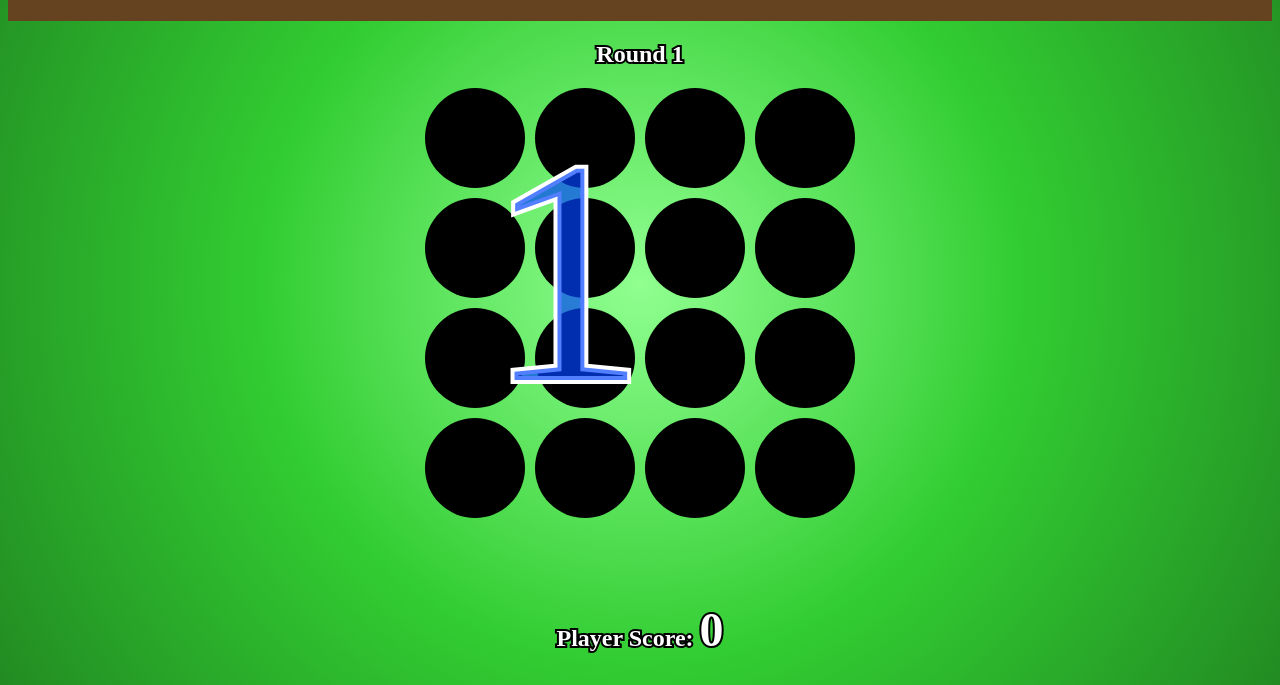
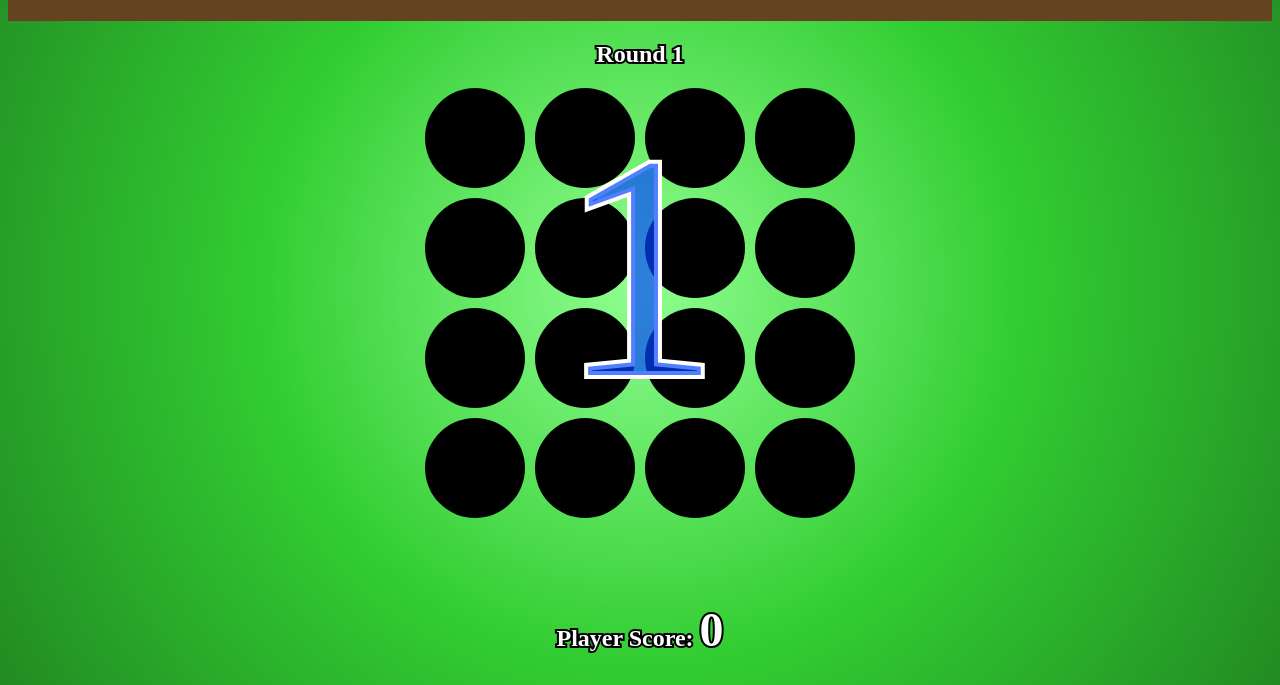
Before and after one commit to size12husky/whack-a-mole, a plain HTML site: page index.html in a window 1280 px wide. Both pictures are taken after a click on the button "Start". Shown: the part 117-802 px from the top of the page. Drawn offline with Linux system fonts and the light colour scheme; a web font is replaced by a local one.

Commit message:
Changed countdown styles

```diff
--- a/styles.css
+++ b/styles.css
@@ -100,13 +100,14 @@ header {
     justify-content: center;
 }
 
-
 .countdown {
     display: none;
     font-size: 20em;
     margin: 0 auto;
-    position: absolute;
-    left: 38%;
+    position: fixed;
+    top: 25%;
+    left: 50%;
+    transform: translateX(-50%);
     z-index: 1000;
     color: rgba(0, 68, 255, 0.681);
     -webkit-text-stroke-color: white;
```
